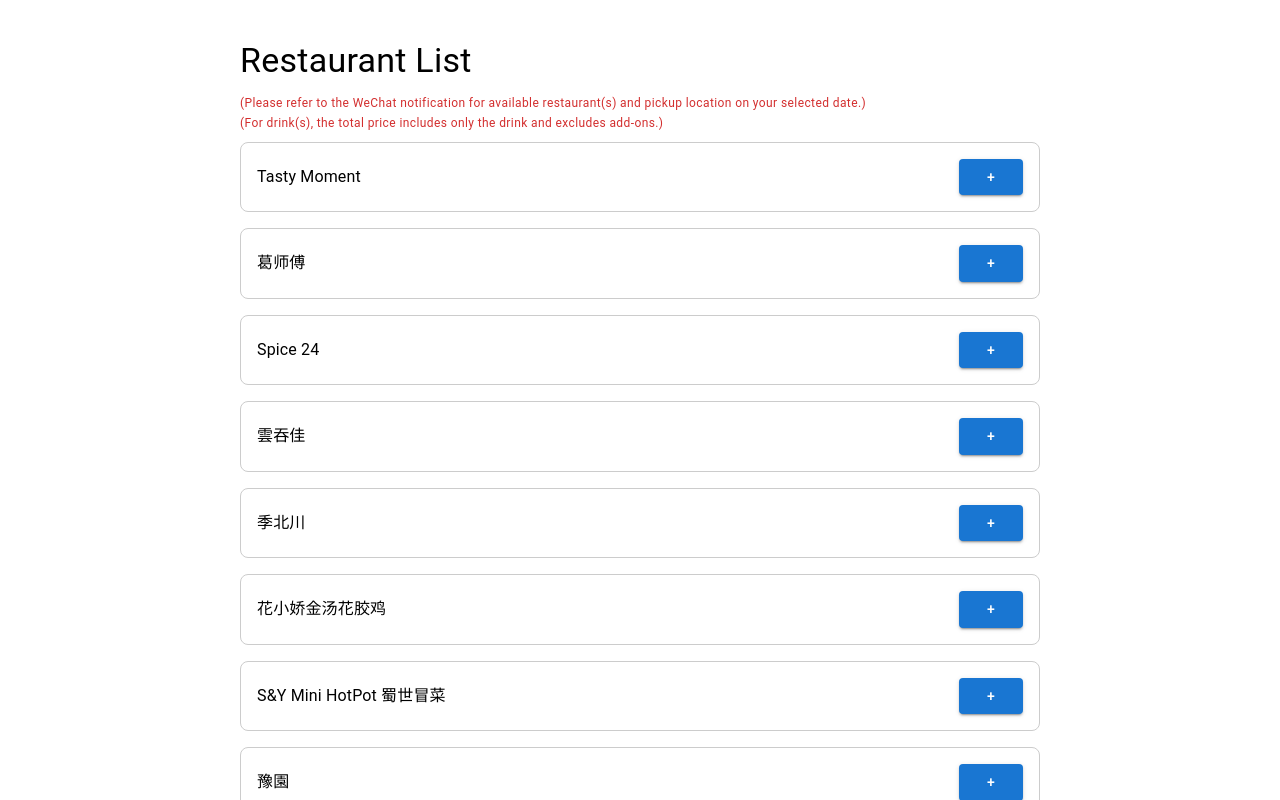
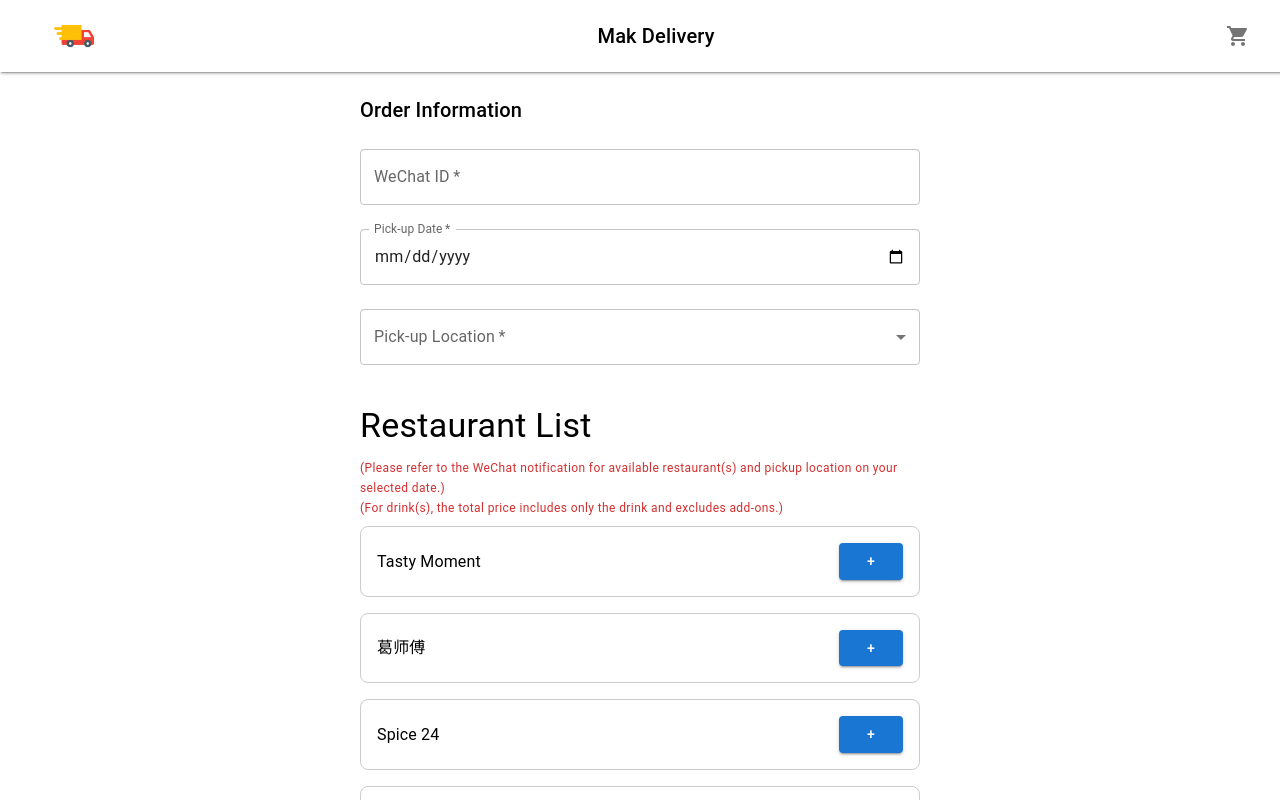
Before and after one commit to masacheung/mak-delivery, a React (Create React App) app in the folder static/: page /restaurants in a window 1280 px wide. Shown: the top 800 px of the page. Built offline with nearby package versions, Linux system fonts and the light colour scheme.

Commit message:
Improved styling for the restaurant list page

```diff
--- a/static/src/features/restaurants/restaurantList.js
+++ b/static/src/features/restaurants/restaurantList.js
@@ -13,6 +13,8 @@
   IconButton,
 } from "@mui/material";
 import ClearIcon from '@mui/icons-material/Clear';
+import CloseIcon from "@mui/icons-material/Close";
+import ShoppingCartIcon from "@mui/icons-material/ShoppingCart";
 import { v4 as uuidv4 } from 'uuid';
 import { PICK_UP_LOCATION } from "../../constant/constant";
 import DishForm from "../dishes/dishForm";
@@ -58,6 +60,10 @@
     errors: {},
     total: 0,
   });
+
+  const [isOpen, setIsOpen] = useState(false);
+  const handleOpen = () => setIsOpen(true);
+  const handleClose = () => setIsOpen(false);
 
   const updateOrderState = (field, value) => {
     setOrderState((prev) => ({ ...prev, [field]: value }));
@@ -217,8 +223,99 @@
   };
 
   return (
-    <Box sx={{ display: "flex", flexDirection: "column", alignItems: "center", width: "100%", maxWidth: 800, margin: "auto", padding: 2 }}>
-      <Box sx={{ width: "100%", padding: 2 }}>
+    <Box sx={{ display: "flex", flexDirection: "column", alignItems: "center", width: "95%", maxWidth: 800, margin: "auto", padding: 2 }}>
+      <Box
+        sx={{
+          position: "fixed", // Keep header fixed at top
+          top: 0,
+          left: 0,
+          width: "100%",
+          display: "flex",
+          justifyContent: "space-between",
+          alignItems: "center",
+          padding: 2,
+          backgroundColor: "white",
+          boxShadow: 2,
+          zIndex: 1100, // Ensure header is above the content but below the overlay
+        }}
+      >
+        {/* Left - Logo */}
+        <Box sx={{ display: "flex", alignItems: "center", marginLeft: "3%" }}>
+          <img src="/delivery-truck.png" alt="Logo" style={{ width: 40, height: 40 }} />
+        </Box>
+
+        {/* Center - Mak Delivery */}
+        <Typography variant="h6" sx={{ flexGrow: 1, textAlign: "center" }}>
+          Mak Delivery
+        </Typography>
+
+        {/* Right - Shopping Cart */}
+        <IconButton sx={{ marginRight: "3%" }}>
+          <ShoppingCartIcon onClick={handleOpen}/>
+        </IconButton>
+      </Box>
+      {isOpen && (
+        <Box
+          sx={{
+            position: "fixed",  // Make sure it stays fixed at the top
+            top: 0,
+            left: 0,            // Align it to the left side of the page
+            width: "100%",      // Take the full width of the screen
+            height: "100vh",    // Take the full height of the screen
+            backgroundColor: "white",  // White background
+            zIndex: 1300,       // Ensure it's above all content including the header
+            display: "flex",     // Use flexbox to position the content
+            flexDirection: "column",  // Stack content vertically
+            alignItems: "center",     // Horizontally center content
+            padding: 2,
+          }}
+        >
+          <IconButton
+            onClick={handleClose}
+            sx={{
+              position: "absolute",
+              top: 10,
+              left: 10,
+              backgroundColor: "gray",
+              color: "white",
+              zIndex: 1100, // Ensure the button stays above all content
+            }}
+          >
+            <CloseIcon />
+          </IconButton>
+          <OrderSummary addedDishes={orderState.addedDishes} updateTotal={updateTotal}/>
+
+          <Box sx={{ padding: 2 }}>
+            <Button variant="contained" color="primary" fullWidth sx={{ mt: 2,  marginTop: 2 }} onClick={handleSubmit}>
+              Submit Order
+            </Button>
+
+            {orderState.errors?.noOrders && (
+              <Typography color="error" sx={{ mt: 2, width: "70%" }}>
+                Please add at least one dish before submitting your order.
+              </Typography>
+            )}
+          </Box>
+      </Box>)}
+      <Box sx={{ width: "70%", padding: 2 }}>
+        <Typography variant="h4" gutterBottom sx={{ fontWeight: 'bold', fontFamily: 'Poppins, sans-serif' }}>
+          Order
+        </Typography>
+        <Typography variant="h6" gutterBottom>
+          Order Information
+        </Typography>
+        <TextField fullWidth label="WeChat ID" value={orderState.wechatId} onChange={(e) => updateOrderState("wechatId", e.target.value)} margin="normal" required error={orderState.errors?.wechatId} helperText={orderState.errors?.wechatId ? "WeChat ID is required" : ""}/>
+        <TextField fullWidth label="Pick-up Date" type="date" value={orderState.date} onChange={(e) => updateOrderState("date", e.target.value)} margin="normal" required InputLabelProps={{ shrink: true }} error={orderState.errors?.date} helperText={orderState.errors?.date ? "Date is required" : ""}/>
+        <TextField select fullWidth label="Pick-up Location" value={orderState.pickupLocation} onChange={(e) => updateOrderState("pickupLocation", e.target.value)} margin="normal" required error={orderState.errors?.pickupLocation} helperText={orderState.errors?.pickupLocation ? "Pick-up Location is required" : ""}>
+          {PICK_UP_LOCATION.map((location, index) => (
+            <MenuItem key={index} value={location}>
+              {location}
+            </MenuItem>
+          ))}
+        </TextField>
+      </Box>
+
+      <Box sx={{ width: "70%", padding: 2 }}>
         <Typography variant="h4" gutterBottom>
           Restaurant List
         </Typography>
@@ -324,29 +421,6 @@
           sx={{ marginTop: 2 }}
         />
       </Box>
-
-      <OrderSummary addedDishes={orderState.addedDishes} updateTotal={updateTotal}/>
-
-      <Box sx={{ padding: 2 }}>
-        <TextField fullWidth label="WeChat ID" value={orderState.wechatId} onChange={(e) => updateOrderState("wechatId", e.target.value)} margin="normal" required error={orderState.errors?.wechatId} helperText={orderState.errors?.wechatId ? "WeChat ID is required" : ""}/>
-        <TextField select fullWidth label="Pick-up Location" value={orderState.pickupLocation} onChange={(e) => updateOrderState("pickupLocation", e.target.value)} margin="normal" required error={orderState.errors?.pickupLocation} helperText={orderState.errors?.pickupLocation ? "Pick-up Location is required" : ""}>
-          {PICK_UP_LOCATION.map((location, index) => (
-            <MenuItem key={index} value={location}>
-              {location}
-            </MenuItem>
-          ))}
-        </TextField>
-        <TextField fullWidth label="Pick-up Date" type="date" value={orderState.date} onChange={(e) => updateOrderState("date", e.target.value)} margin="normal" required InputLabelProps={{ shrink: true }} error={orderState.errors?.date} helperText={orderState.errors?.date ? "Date is required" : ""}/>
-        <Button variant="contained" color="primary" fullWidth sx={{ mt: 2,  marginTop: 2 }} onClick={handleSubmit}>
-          Submit Order
-        </Button>
-
-        {orderState.errors?.noOrders && (
-          <Typography color="error" sx={{ mt: 2 }}>
-            Please add at least one dish before submitting your order.
-          </Typography>
-        )}
-      </Box>
     </Box>
   );
 };
```
